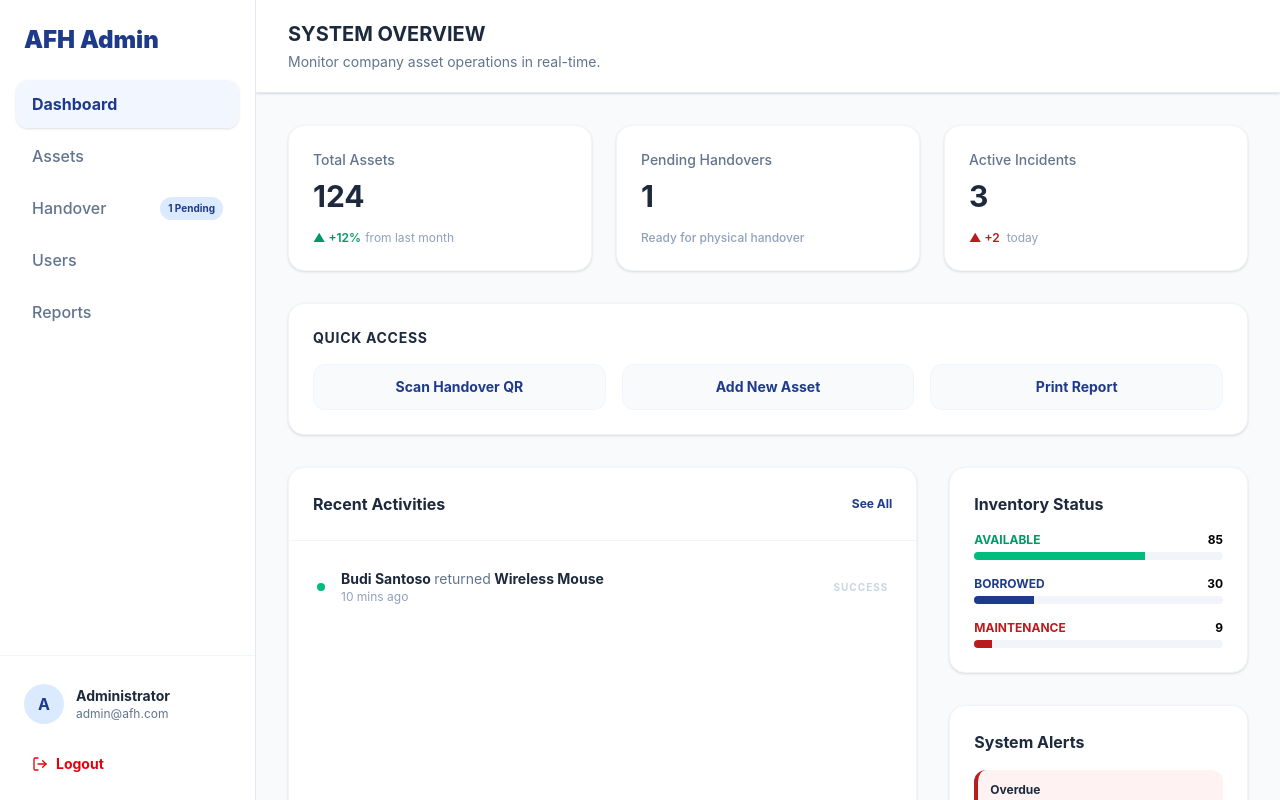
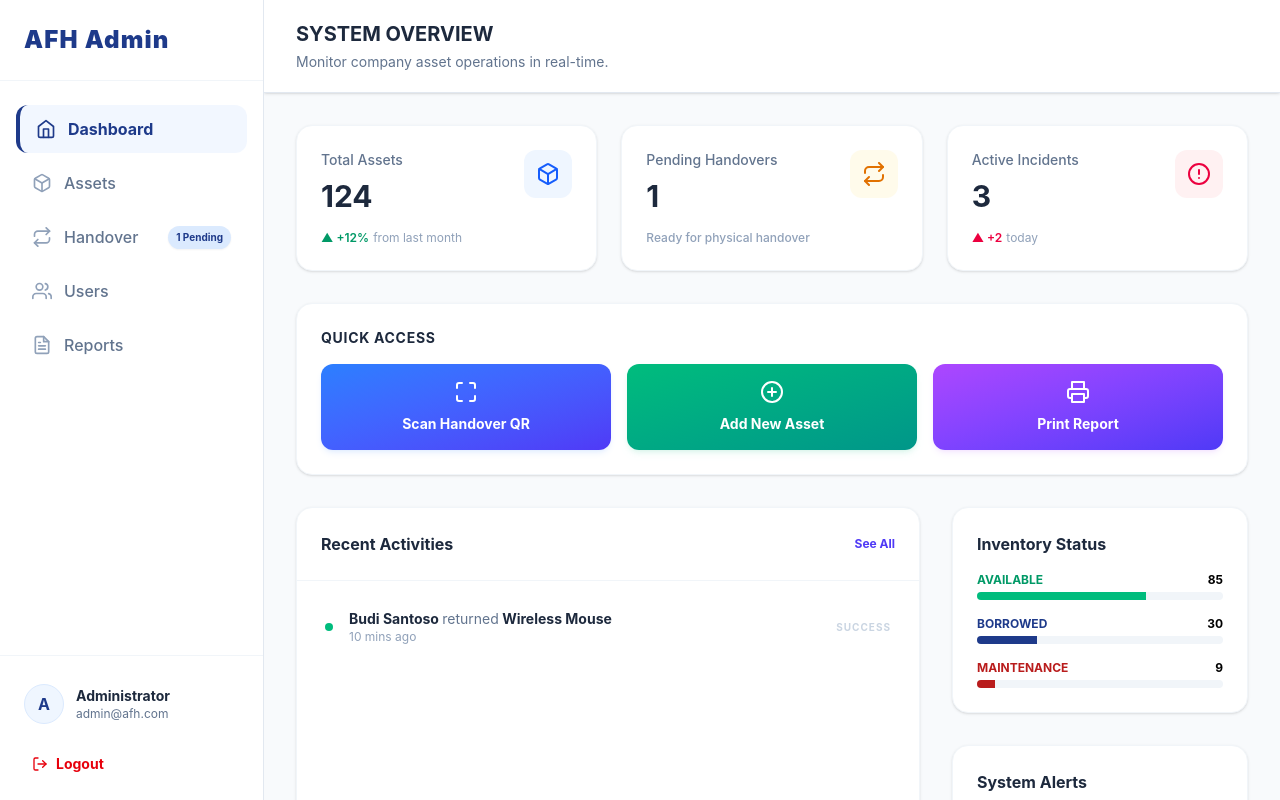
Before and after one commit to kireistar/AFH, a React (Vite) app in the folder client/: page /admin in a window 1280 px wide. Built offline with nearby package versions, Linux system fonts and the light colour scheme; sample sign-in values are in the browser's storage.

Commit message:
UI Change for The Website

```diff
--- a/client/src/components/DashboardLayout.jsx
+++ b/client/src/components/DashboardLayout.jsx
@@ -1,6 +1,39 @@
 import React from 'react';
-import { FiLogOut } from 'react-icons/fi';
+import {
+  FiLogOut,
+  FiHome,
+  FiBox,
+  FiRepeat,
+  FiUsers,
+  FiFileText,
+  FiCheckSquare,
+  FiShield,
+  FiAlertTriangle,
+  FiDollarSign,
+  FiCreditCard
+} from 'react-icons/fi';
 import { useAuth } from '../hooks/useAuth';
+
+// Helper to map menu name to corresponding Feather icon
+const getMenuIcon = (name) => {
+  const iconClass = "w-5 h-5 mr-3";
+  switch (name.toLowerCase()) {
+    case 'dashboard': return <FiHome className={iconClass} />;
+    case 'assets': return <FiBox className={iconClass} />;
+    case 'handover': return <FiRepeat className={iconClass} />;
+    case 'users': return <FiUsers className={iconClass} />;
+    case 'reports': return <FiFileText className={iconClass} />;
+    case 'approvals': return <FiCheckSquare className={iconClass} />;
+    case 'risk assessment': return <FiShield className={iconClass} />;
+    case 'fines': return <FiDollarSign className={iconClass} />;
+    case 'invoices': return <FiFileText className={iconClass} />;
+    case 'payments': return <FiCreditCard className={iconClass} />;
+    case 'requests': return <FiFileText className={iconClass} />;
+    case 'incidents': return <FiAlertTriangle className={iconClass} />;
+    default: return <FiBox className={iconClass} />;
+  }
+};
+
 
 const DashboardLayout = ({
   roleTitle,
@@ -18,36 +51,50 @@ const DashboardLayout = ({
     <div className="flex h-screen bg-slate-50">
 
       {/* Sidebar */}
-      <aside className="w-64 bg-white border-r border-slate-200 flex flex-col">
-        <div className="p-6">
-          <h1 className="text-2xl font-black text-[#1E3A8A]">AFH {roleTitle}</h1>
+      <aside className="w-66 bg-white border-r border-slate-200 flex flex-col text-slate-800">
+        <div className="p-6 border-b border-slate-100">
+          <h1 className="text-2xl font-black text-[#1E3A8A] tracking-wider">
+            AFH {roleTitle}
+          </h1>
         </div>
 
-        <nav className="flex-1 px-4 space-y-1">
-          {menuItems.map((item) => (
+        <nav className="flex-1 px-4 py-6 space-y-1.5 overflow-y-auto">
+          {menuItems.map((item) => {
+            const isActive = activeTab === item.name;
+            return (
               <button
                 key={item.name}
                 onClick={() => setActiveTab(item.name)}
-              className={`w-full flex items-center justify-between px-4 py-3 rounded-xl transition-all duration-200 ${
-                activeTab === item.name
-                  ? 'bg-blue-50/80 text-[#1E3A8A] font-bold shadow-sm'
+                className={`w-full flex items-center justify-between px-4 py-3 rounded-xl transition-all duration-200 group text-left ${
+                  isActive
+                    ? 'bg-blue-50/80 text-[#1E3A8A] font-bold border-l-4 border-[#1E3A8A]'
                     : 'text-slate-500 hover:bg-slate-50 hover:text-slate-700 font-medium'
                 }`}
               >
+                <div className="flex items-center">
+                  <span className={`transition-transform duration-200 group-hover:scale-110 ${isActive ? 'text-[#1E3A8A]' : 'text-slate-400 group-hover:text-slate-600'}`}>
+                    {getMenuIcon(item.name)}
+                  </span>
                   <span>{item.name}</span>
+                </div>
                 {item.badge && (
-                <span className={`text-[10px] px-2 py-1 rounded-full font-bold ${item.badgeColor || 'bg-slate-100 text-slate-600'}`}>
+                  <span className={`text-[10px] px-2 py-1 rounded-full font-bold shadow-xs ${
+                    isActive
+                      ? 'bg-[#1E3A8A] text-white'
+                      : item.badgeColor || 'bg-slate-100 text-slate-600 border border-slate-200/50'
+                  }`}>
                     {item.badge}
                   </span>
                 )}
               </button>
-          ))}
+            );
+          })}
         </nav>
 
         {/* User Profile & Logout */}
         <div className="p-4 border-t border-slate-100">
           <div className="flex items-center gap-3 px-2 py-3 mb-2">
-            <div className="w-10 h-10 rounded-full bg-blue-100 text-[#1E3A8A] flex items-center justify-center font-bold">
+            <div className="w-10 h-10 rounded-full bg-blue-50 text-[#1E3A8A] border border-blue-100 flex items-center justify-center font-bold">
               {userProfile.avatarLetter}
             </div>
             <div className="text-left flex-1 overflow-hidden">
@@ -57,7 +104,7 @@ const DashboardLayout = ({
           </div>
           <button
             onClick={logout}
-            className="flex items-center gap-2 w-full px-4 py-2.5 text-sm font-bold text-red-600 hover:bg-red-50 rounded-xl transition-colors"
+            className="flex items-center gap-2 w-full px-4 py-2.5 text-sm font-bold text-red-600 hover:bg-red-50 hover:text-red-700 rounded-xl transition-all"
           >
             <FiLogOut size={16} />
             Logout
@@ -73,7 +120,7 @@ const DashboardLayout = ({
           <p className="text-sm text-slate-500 mt-1">{pageHeaderSubtitle}</p>
         </header>
 
-        {/* Konten Halaman (AdminAssets, AdminOverview, dll) */}
+        {/* Konten Halaman */}
         <div className="flex-1 overflow-auto p-8 bg-slate-50">
           {children}
         </div>
--- a/client/src/pages/admin/AdminOverview.jsx
+++ b/client/src/pages/admin/AdminOverview.jsx
@@ -1,44 +1,81 @@
 import React from 'react';
+import {
+  FiBox,
+  FiRepeat,
+  FiAlertCircle,
+  FiMaximize,
+  FiPlusCircle,
+  FiPrinter
+} from 'react-icons/fi';
 
 const AdminOverview = ({ assetStats, pendingHandoverCount, recentActivities, systemAlerts }) => {
   return (
     <div className="space-y-8">
       {/* Key Metrics */}
       <div className="grid grid-cols-1 md:grid-cols-3 gap-6">
-        <div className="bg-white p-6 rounded-2xl shadow-sm border border-slate-100">
+
+        {/* Total Assets Card */}
+        <div className="bg-white p-6 rounded-2xl shadow-sm border border-slate-100 flex justify-between items-start hover:shadow-md transition-shadow">
+          <div>
             <h3 className="text-slate-500 text-sm font-medium">Total Assets</h3>
             <p className="text-3xl font-bold text-slate-800 mt-2">{assetStats.total}</p>
             <div className="mt-4 flex items-center text-xs text-emerald-600 font-semibold">
               ▲ +12% <span className="text-slate-400 font-normal ml-1">from last month</span>
             </div>
           </div>
-        <div className="bg-white p-6 rounded-2xl shadow-sm border border-slate-100">
+          <div className="hidden lg:block p-3 bg-blue-50 text-blue-600 rounded-xl">
+            <FiBox className="w-6 h-6" />
+          </div>
+        </div>
+
+        {/* Pending Handovers Card */}
+        <div className="bg-white p-6 rounded-2xl shadow-sm border border-slate-100 flex justify-between items-start hover:shadow-md transition-shadow">
+          <div>
             <h3 className="text-slate-500 text-sm font-medium">Pending Handovers</h3>
             <p className="text-3xl font-bold text-slate-800 mt-2">{pendingHandoverCount}</p>
             <div className="mt-4 text-xs text-slate-400 font-medium">Ready for physical handover</div>
           </div>
-        <div className="bg-white p-6 rounded-2xl shadow-sm border border-slate-100">
+          <div className="hidden lg:block p-3 bg-amber-50 text-amber-600 rounded-xl">
+            <FiRepeat className="w-6 h-6" />
+          </div>
+        </div>
+
+        {/* Active Incidents Card */}
+        <div className="bg-white p-6 rounded-2xl shadow-sm border border-slate-100 flex justify-between items-start hover:shadow-md transition-shadow">
+          <div>
             <h3 className="text-slate-500 text-sm font-medium">Active Incidents</h3>
             <p className="text-3xl font-bold text-slate-800 mt-2">3</p>
-          <div className="mt-4 text-xs text-[#B91C1C] font-semibold">
+            <div className="mt-4 flex items-center text-xs text-rose-600 font-semibold">
               ▲ +2 <span className="text-slate-400 font-normal ml-1">today</span>
             </div>
           </div>
+          <div className="hidden lg:block p-3 bg-rose-50 text-rose-600 rounded-xl">
+            <FiAlertCircle className="w-6 h-6" />
+          </div>
+        </div>
+
       </div>
 
       {/* Quick Access */}
       <div className="bg-white p-6 rounded-2xl shadow-sm border border-slate-100">
         <h3 className="text-sm font-bold text-slate-800 uppercase tracking-wider mb-4">Quick Access</h3>
-        <div className="flex flex-wrap gap-4">
-          <button className="flex-1 min-w-37.5 py-3 px-4 bg-slate-50 hover:bg-[#1E3A8A] hover:text-white rounded-xl text-sm font-bold text-[#1E3A8A] border border-blue-50 transition-all text-center">
-            Scan Handover QR
+        <div className="grid grid-cols-1 sm:grid-cols-3 gap-4">
+
+          <button className="flex-1 py-4 px-6 bg-linear-to-br from-blue-500 to-indigo-600 hover:from-blue-600 hover:to-indigo-700 text-white rounded-xl text-sm font-bold shadow-md shadow-blue-500/10 hover:shadow-lg hover:shadow-blue-500/20 hover:-translate-y-0.5 transition-all flex flex-col items-center justify-center gap-2.5 group cursor-pointer">
+            <FiMaximize className="w-6 h-6 transition-transform duration-200 group-hover:scale-110" />
+            <span>Scan Handover QR</span>
           </button>
-          <button className="flex-1 min-w-37.5 py-3 px-4 bg-slate-50 hover:bg-[#1E3A8A] hover:text-white rounded-xl text-sm font-bold text-[#1E3A8A] border border-blue-50 transition-all text-center">
-            Add New Asset
+
+          <button className="flex-1 py-4 px-6 bg-linear-to-br from-emerald-500 to-teal-600 hover:from-emerald-600 hover:to-teal-700 text-white rounded-xl text-sm font-bold shadow-md shadow-emerald-500/10 hover:shadow-lg hover:shadow-emerald-500/20 hover:-translate-y-0.5 transition-all flex flex-col items-center justify-center gap-2.5 group cursor-pointer">
+            <FiPlusCircle className="w-6 h-6 transition-transform duration-200 group-hover:scale-110" />
+            <span>Add New Asset</span>
           </button>
-          <button className="flex-1 min-w-37.5 py-3 px-4 bg-slate-50 hover:bg-[#1E3A8A] hover:text-white rounded-xl text-sm font-bold text-[#1E3A8A] border border-blue-50 transition-all text-center">
-            Print Report
+
+          <button className="flex-1 py-4 px-6 bg-linear-to-br from-purple-500 to-indigo-600 hover:from-purple-600 hover:to-indigo-700 text-white rounded-xl text-sm font-bold shadow-md shadow-purple-500/10 hover:shadow-lg hover:shadow-purple-500/20 hover:-translate-y-0.5 transition-all flex flex-col items-center justify-center gap-2.5 group cursor-pointer">
+            <FiPrinter className="w-6 h-6 transition-transform duration-200 group-hover:scale-110" />
+            <span>Print Report</span>
           </button>
+
         </div>
       </div>
 
@@ -48,7 +85,7 @@ const AdminOverview = ({ assetStats, pendingHandoverCount, recentActivities, sys
         <div className="lg:col-span-2 bg-white rounded-2xl shadow-sm border border-slate-100 overflow-hidden">
           <div className="p-6 border-b border-slate-100 flex justify-between items-center">
             <h3 className="font-bold text-slate-800">Recent Activities</h3>
-            <button className="text-xs font-bold text-[#1E3A8A] hover:underline">See All</button>
+            <button className="text-xs font-bold text-indigo-600 hover:underline">See All</button>
           </div>
           <div className="p-4">
             <div className="space-y-4">
--- a/client/src/pages/auth/Login.jsx
+++ b/client/src/pages/auth/Login.jsx
@@ -35,12 +35,17 @@ function Login() {
   };
 
   return (
-    <div className="min-h-screen flex items-center justify-center bg-linear-to-br from-slate-50 to-slate-200 p-6">
-      <div className="w-full max-w-md bg-white rounded-2xl shadow-xl border border-slate-100 p-8 space-y-8">
+    <div className="min-h-screen flex items-center justify-center bg-linear-to-br from-slate-50 via-slate-100 to-blue-50 p-6 relative overflow-hidden">
+
+      {/* Decorative Glowing Radial Blobs */}
+      <div className="absolute top-1/4 left-1/4 w-96 h-96 bg-blue-500/5 rounded-full blur-3xl pointer-events-none"></div>
+      <div className="absolute bottom-1/4 right-1/4 w-96 h-96 bg-indigo-500/5 rounded-full blur-3xl pointer-events-none"></div>
+
+      <div className="w-full max-w-md bg-white rounded-2xl shadow-xl border border-slate-100 p-8 space-y-8 relative z-10">
 
         {/* Header Section */}
         <div className="text-center">
-          <div className="w-14 h-14 bg-linear-to-tr from-blue-700 to-blue-500 rounded-xl mx-auto flex items-center justify-center shadow-lg shadow-blue-500/30 mb-4">
+          <div className="w-14 h-14 bg-linear-to-tr from-blue-600 to-indigo-600 rounded-xl mx-auto flex items-center justify-center shadow-lg shadow-blue-500/20 mb-4">
             <span className="text-white font-extrabold text-2xl tracking-wider">AFH</span>
           </div>
           <h2 className="text-2xl font-bold text-slate-800">Login ke Sistem</h2>
@@ -88,17 +93,19 @@ function Login() {
           <button
             type="submit"
             disabled={loading}
-            className="w-full py-3 px-4 text-white font-semibold bg-linear-to-r from-blue-600 to-blue-700 rounded-xl hover:from-blue-700 hover:to-blue-800 focus:ring-4 focus:ring-blue-500/30 transition-all shadow-md hover:shadow-lg transform hover:-translate-y-0.5 disabled:opacity-50 disabled:cursor-not-allowed disabled:hover:transform-none"
+            className="w-full py-3 px-4 text-white font-semibold bg-linear-to-r from-blue-600 to-indigo-600 rounded-xl hover:from-blue-700 hover:to-indigo-700 focus:ring-4 focus:ring-blue-500/30 transition-all shadow-md hover:shadow-lg transform hover:-translate-y-0.5 disabled:opacity-50 disabled:cursor-not-allowed disabled:hover:transform-none cursor-pointer"
           >
             {loading ? 'Loading...' : 'Masuk ke Dashboard'}
           </button>
         </form>
 
         {/* Demo Credentials Info */}
-        <div className="pt-4 border-t border-slate-200">
-          <p className="text-xs text-slate-500 text-center">
-            Demo: admin@afh.com / password123
-          </p>
+        <div className="pt-4 border-t border-slate-100">
+          <div className="p-3 bg-blue-50/80 rounded-xl border border-blue-100/30 text-center">
+            <p className="text-xs text-slate-500 font-medium">
+              Demo: <span className="font-semibold text-blue-700">admin@afh.com</span> / <span className="font-semibold text-blue-700">password123</span>
+            </p>
+          </div>
         </div>
       </div>
     </div>
--- a/client/src/pages/user/UserDashboard.jsx
+++ b/client/src/pages/user/UserDashboard.jsx
@@ -6,6 +6,7 @@ import UserIncidents from './UserIncidents';
 // Import komponen Modal yang telah kamu buat
 import NewRequestModal from './NewRequestModal';
 import ReportIncidentModal from './ReportIncidentModal';
+import { FiPlusCircle, FiAlertCircle } from 'react-icons/fi';
 
 const UserDashboard = () => {
   const [activeTab, setActiveTab] = useState('Dashboard');
@@ -33,33 +34,41 @@ const UserDashboard = () => {
       case 'Dashboard':
         return (
           <div className="grid grid-cols-1 md:grid-cols-2 gap-6">
-            <div className="bg-white p-6 rounded-2xl shadow-sm border border-slate-100 flex flex-col justify-between">
+            <div className="bg-white p-8 rounded-2xl shadow-sm border border-blue-100/60 bg-linear-to-b from-white to-blue-50/20 flex flex-col justify-between hover:shadow-md transition-shadow duration-300">
               <div>
-                <h3 className="text-xl font-bold text-slate-800">Need a Device for Work?</h3>
-                <p className="text-slate-500 text-sm mt-2 leading-relaxed">
+                <h3 className="text-xl font-extrabold text-slate-800 flex items-center gap-2">
+                  <span className="p-2 bg-blue-50 text-blue-600 rounded-lg"><FiPlusCircle className="w-5 h-5" /></span>
+                  Need a Device for Work?
+                </h3>
+                <p className="text-slate-500 text-sm mt-4 leading-relaxed">
                   Submit an automated application for laptops, peripherals, or hardware infrastructure.
                   Our system evaluates risk scoring instantaneously.
                 </p>
               </div>
               <button
                 onClick={() => setIsRequestModalOpen(true)}
-                className="mt-6 w-full py-3 bg-[#1E3A8A] text-white font-bold rounded-xl text-sm hover:bg-blue-900 transition-all text-center"
+                className="mt-8 w-full py-3.5 bg-linear-to-r from-blue-600 to-indigo-600 hover:from-blue-700 hover:to-indigo-700 text-white font-bold rounded-xl text-sm shadow-md shadow-blue-500/10 hover:shadow-lg hover:shadow-blue-500/20 hover:-translate-y-0.5 transition-all text-center flex items-center justify-center gap-2 cursor-pointer"
               >
+                <FiPlusCircle className="w-4 h-4" />
                 Request Asset Now
               </button>
             </div>
 
-            <div className="bg-white p-6 rounded-2xl shadow-sm border border-slate-100 flex flex-col justify-between">
+            <div className="bg-white p-8 rounded-2xl shadow-sm border border-rose-100/60 bg-linear-to-b from-white to-rose-50/20 flex flex-col justify-between hover:shadow-md transition-shadow duration-300">
               <div>
-                <h3 className="text-xl font-bold text-slate-800">Found Hardware Issues?</h3>
-                <p className="text-slate-500 text-sm mt-2 leading-relaxed">
+                <h3 className="text-xl font-extrabold text-slate-800 flex items-center gap-2">
+                  <span className="p-2 bg-rose-50 text-rose-600 rounded-lg"><FiAlertCircle className="w-5 h-5" /></span>
+                  Found Hardware Issues?
+                </h3>
+                <p className="text-slate-500 text-sm mt-4 leading-relaxed">
                   Report immediate device breakdowns, accidental asset damages, or hardware malfunctions to prevent processing penalization.
                 </p>
               </div>
               <button
                 onClick={() => setIsIncidentModalOpen(true)}
-                className="mt-6 w-full py-3 bg-[#B91C1C] text-white font-bold rounded-xl text-sm hover:bg-red-800 transition-all text-center"
+                className="mt-8 w-full py-3.5 bg-linear-to-r from-rose-600 to-red-700 hover:from-rose-700 hover:to-red-800 text-white font-bold rounded-xl text-sm shadow-md shadow-rose-500/10 hover:shadow-lg hover:shadow-rose-500/20 hover:-translate-y-0.5 transition-all text-center flex items-center justify-center gap-2 cursor-pointer"
               >
+                <FiAlertCircle className="w-4 h-4" />
                 Report Broken Device
               </button>
             </div>
```
Also changed, not shown: client/src/pages/finance/FinanceOverview.jsx (+47 -12 lines), client/src/pages/manager/ManagerOverview.jsx (+46 -10 lines), 1 other file (tests, documents, lock files or other folders). Lines whose indentation alone changed are shown as unchanged.
